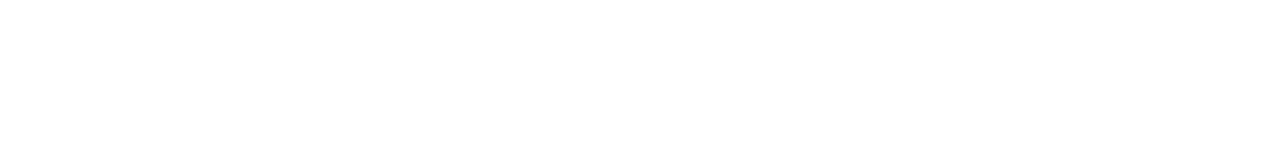
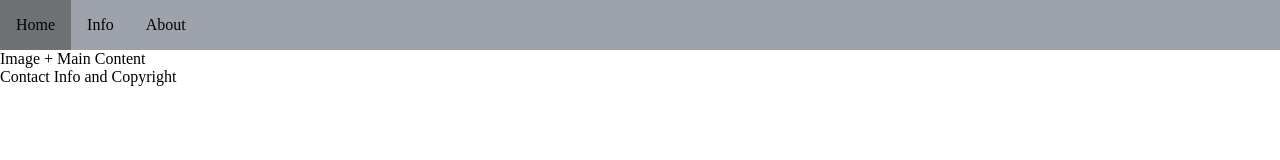
Before and after one commit to ColinD13/CMPS262-AdvancedProgramming-Downing, a plain HTML site: page ResponsiveWebsite_ColinDowning/index.html in a window 1280 px wide. Drawn offline with Linux system fonts and the light colour scheme.

Commit message:
Add Nav Bar
Added a template nav bar to enhance later

```diff
--- a/ResponsiveWebsite_ColinDowning/index.html
+++ b/ResponsiveWebsite_ColinDowning/index.html
@@ -3,9 +3,22 @@
 <head>
     <meta charset="UTF-8">
     <meta name="viewport" content="width=device-width, initial-scale=1.0">
-    <title>Document</title>
+    <title>Responsive Webpage</title>
+    <link rel="stylesheet" href="styles.css">
 </head>
+
 <body>
 
+    <header>
+    <ul>
+            <li><a href="">Home</a></li>
+            <li><a href="">Info</a></li>
+            <li><a href="">About</a></li>
+    </ul>
+    </header>
+    Image + Main Content
 </body>
+<footer>
+    Contact Info and Copyright
+</footer>
 </html>
--- a/ResponsiveWebsite_ColinDowning/styles.css
+++ b/ResponsiveWebsite_ColinDowning/styles.css
@@ -0,0 +1,37 @@
+:root{
+    --black:#020202;
+    --blue:#0D324D;
+    --lav:#7F5A83;
+    --mauve:#A188A6;
+    --steel:#9DA2AB;
+    --steel-hover: #6f7275;
+}
+
+body{
+    margin:0;
+}
+
+ul{
+    list-style-type: none;
+    margin: 0;
+    padding: 0;
+    overflow: hidden;
+    background-color: var(--steel);
+}
+
+ul li{
+    /*tells it to start on the left*/
+    float: left;
+}
+
+ul li a{
+    display:block;
+    color: var(--black);
+    text-align: center;
+    padding: 1rem 1rem;
+    text-decoration: none;
+}
+
+ul li a:hover{
+    background-color: var(--steel-hover);
+}
```
